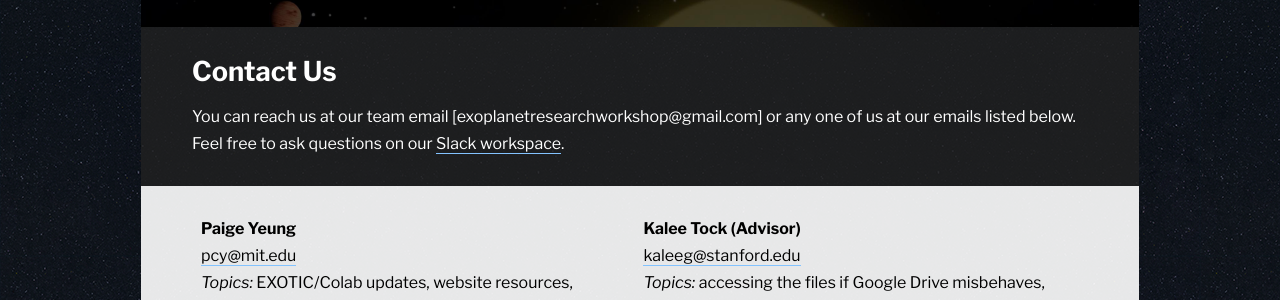
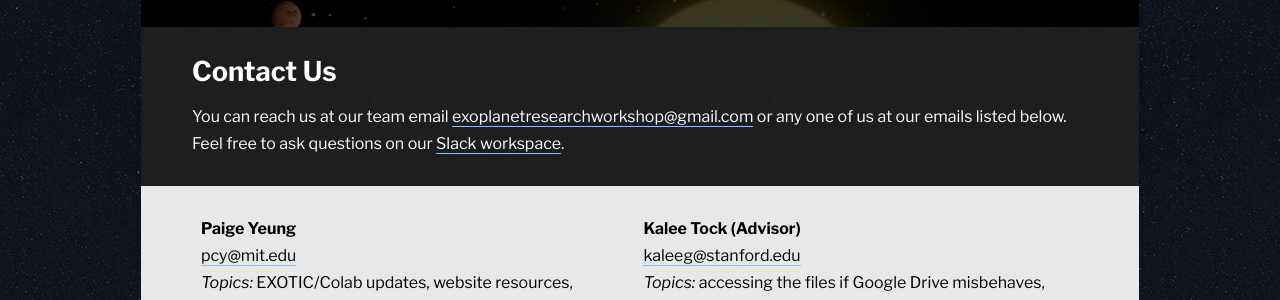
Before and after one commit to paigeyeung/exoplanetresearchworkshop, a Jekyll site: the page built from contact.md, in a window 1280 px wide. Shown: the part 144-444 px from the top of the page. Built offline with Jekyll 4.4.1, drawn with Linux system fonts in a browser that asks for light colours; some web fonts are replaced; part of the change alters nothing that is shown.

```diff
--- a/contact.md
+++ b/contact.md
@@ -7,7 +7,7 @@ title: Contact Us
 
 # Contact Us
 
-You can reach us at our team email [exoplanetresearchworkshop@gmail.com] or any one of us at our emails listed below. Feel free to ask questions on our [Slack workspace](/slack/).
+You can reach us at our team email [exoplanetresearchworkshop@gmail.com](mailto:exoplanetresearchworkshop@gmail.com) or any one of us at our emails listed below. Feel free to ask questions on our [Slack workspace](/slack/).
 
 </div>
 
```
